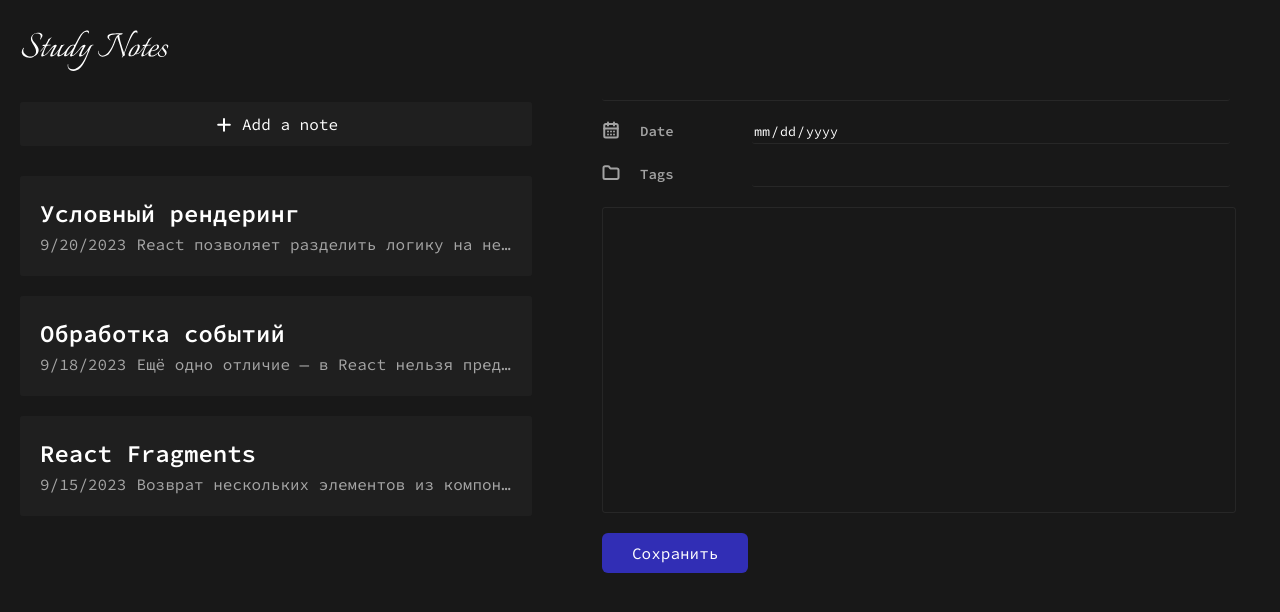
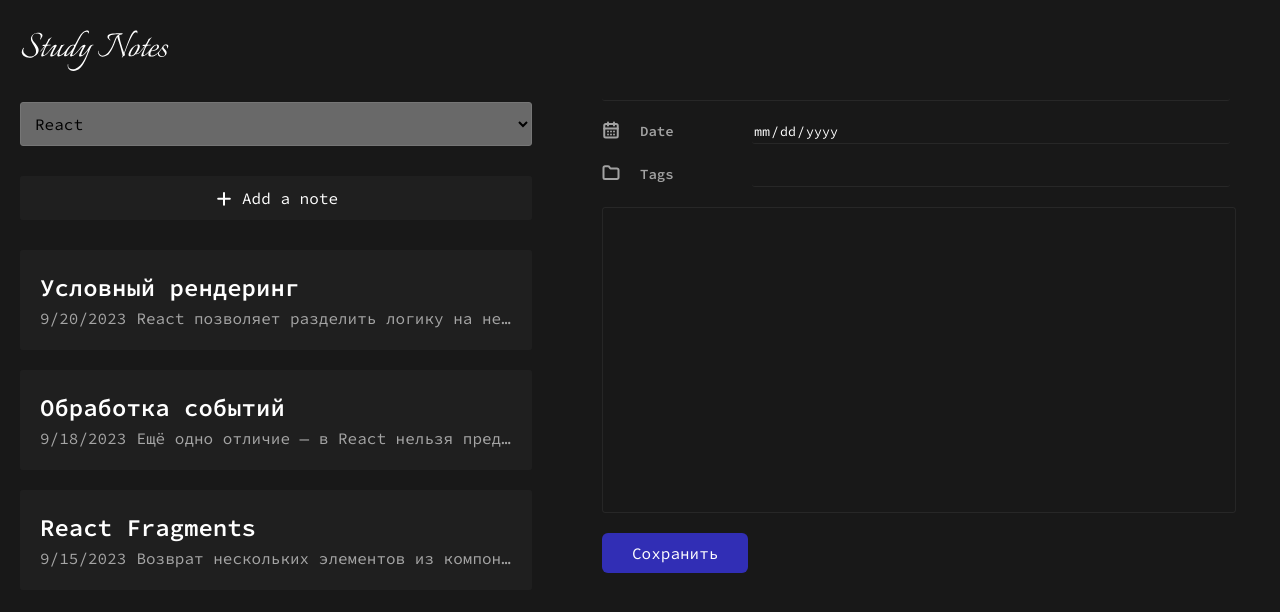
Before and after one commit to katie-soft/study-notes-react-app, a React (Vite) app: page / in a window 1280 px wide. Shown: the top 612 px of the page. Built offline with nearby package versions, Linux system fonts and the light colour scheme.

Commit message:
feat: add topic select using context

```diff
--- a/src/App.jsx
+++ b/src/App.jsx
@@ -1,5 +1,6 @@
 import { useLocalStorage } from './hooks/use-localstorage.hook';
 import styles from './App.module.css';
+import { TopicContextProvider } from './context/topic.context';
 import Body from './layouts/Body/Body';
 import NavPanel from './layouts/NavPanel/NavPanel';
 import Header from './components/Header/Header';
@@ -14,14 +15,14 @@ function App() {
 
 	const addItem = newItem => {
 		setItems([...mapItems(items), {
+			...newItem,
 			id: items.length > 0 ? Math.max(...items.map(item => item.id)) + 1 : 1,
-			title: newItem.title,
-			date: new Date(newItem.date),
-			text: newItem.text
+			date: new Date(newItem.date)
 		}]);
 	};
 
 	return (
+		<TopicContextProvider>
 			<div className={styles.app}>
 				<NavPanel>
 					<Header />
@@ -32,6 +33,7 @@ function App() {
 					<Form formSubmit={addItem} />
 				</Body>
 			</div>
+		</TopicContextProvider>
 	);
 }
 
--- a/src/components/Form/Form.jsx
+++ b/src/components/Form/Form.jsx
@@ -1,9 +1,10 @@
-import { useEffect, useReducer, useRef } from 'react';
+import { useContext, useEffect, useReducer, useRef } from 'react';
 import { formReducer, INITIAL_STATE } from './Form.state';
 import cn from 'classnames';
 import Button from '../Button/Button';
 import Input from '../Input/Input';
 import styles from './Form.module.css';
+import { TopicContext } from '../../context/topic.context';
 
 function Form({ formSubmit }) {
 
@@ -13,6 +14,8 @@ function Form({ formSubmit }) {
 	const titleRef = useRef();
 	const dateRef = useRef();
 	const textRef = useRef();
+
+	const { topicId } = useContext(TopicContext);
 
 	const focusError = (isValid) => {
 		switch(true) {
@@ -49,6 +52,10 @@ function Form({ formSubmit }) {
 			dispatchForm({ type: 'CLEAR'});
 		}
 	}, [isReadyToSubmit, values, formSubmit]);
+
+	useEffect(() => {
+		dispatchForm({ type: 'SET_VALUE', payload: { topicId}});
+	}, [topicId]);
 
 	const onChange = (event) => {
 		dispatchForm({
--- a/src/components/Header/Header.jsx
+++ b/src/components/Header/Header.jsx
@@ -1,10 +1,14 @@
 // import styles from './Header.module.css';
+
+import TopicSelect from '../TopicSelect/TopicSelect';
 
 function Header() {
 
 	return (
 		<>
-			<img src="/Logo.svg" alt="Study Notes" /></>
+			<img src="/Logo.svg" alt="Study Notes" />
+			<TopicSelect />
+		</>
 	);
 }
 
--- a/src/components/JournalList/JournalList.jsx
+++ b/src/components/JournalList/JournalList.jsx
@@ -2,8 +2,12 @@ import CardButton from '../CardButton/CardButton';
 import JournalItem from '../JournalItem/JournalItem';
 import { sortArrayByDate } from '../../utils/sort';
 import styles from './JournalList.module.css';
+import { useContext } from 'react';
+import { TopicContext } from '../../context/topic.context';
 
 function JournalList( {listItems} ) {
+
+	const { topicId } = useContext(TopicContext);
 
 	if (listItems.length === 0) {
 		return <span>Записей пока нет. Добавьте первую</span>;
@@ -11,7 +15,10 @@ function JournalList( {listItems} ) {
 	} else {
 		return (
 			<ul className={styles['journal-list']}>
-				{listItems.sort(sortArrayByDate).map((item) => (
+				{listItems
+					.filter(item => item.topicId === topicId)
+					.sort(sortArrayByDate)
+					.map((item) => (
 						<li key={item.id}>
 							<CardButton>
 								<JournalItem
--- /dev/null
+++ b/src/components/TopicSelect/TopicSelect.jsx
@@ -0,0 +1,21 @@
+import { useContext } from 'react';
+import { TopicContext } from '../../context/topic.context';
+import styles from './TopicSelect.module.css';
+
+function TopicSelect() {
+
+	const { topicId, setTopicId } = useContext(TopicContext);
+
+	const changeTopic = (event) => {
+		setTopicId(Number(event.target.value));
+	};
+
+	return (
+		<select name="topic" id="topic" className={styles.select} value={topicId} onChange={changeTopic}>
+			<option value="1" className={styles.option}>React</option>
+			<option value="2" className={styles.option}>Angular</option>
+		</select>
+	);
+}
+
+export default TopicSelect;
--- /dev/null
+++ b/src/components/TopicSelect/TopicSelect.module.css
@@ -0,0 +1,12 @@
+.select {
+  color: black;
+  width: 100%;
+  background-color: dimgray;
+  padding: 10px;
+  font-size: 16px;
+  border-radius: 3px;
+}
+
+.option {
+  color: black;
+}
--- /dev/null
+++ b/src/context/topic.context.jsx
@@ -0,0 +1,14 @@
+import { createContext, useState } from 'react';
+
+export const TopicContext = createContext({
+	topicId: 1
+});
+
+export const TopicContextProvider = ({ children }) => {
+
+	const [topicId, setTopicId] = useState(1);
+
+	return <TopicContext.Provider value={{ topicId, setTopicId }}>
+		{children}
+	</TopicContext.Provider>;
+};
--- a/src/layouts/NavPanel/NavPanel.module.css
+++ b/src/layouts/NavPanel/NavPanel.module.css
@@ -1,5 +1,5 @@
 .panel {
-  min-width: 400px;
+  min-width: 450px;
   max-width: 40%;
   padding: 30px 20px;
   display: flex;
--- a/src/utils/constants.js
+++ b/src/utils/constants.js
@@ -1,18 +1,21 @@
 export const INITIAL_DATA = [
 	{
 		id: 1,
+		topicId: 1,
 		title: 'Условный рендеринг',
 		date: new Date(2023, 8, 20),
 		text: 'React позволяет разделить логику на независимые компоненты. Эти компоненты можно показывать или прятать в зависимости от текущего состояния. Условный рендеринг в React работает так же, как условные выражения работают в JavaScript. Бывает нужно объяснить React, как состояние влияет на то, какие компоненты требуется скрыть, а какие — отрендерить, и как именно. В таких ситуациях используйте условный оператор JavaScript или выражения подобные if.'
 	},
 	{
 		id: 2,
+		topicId: 1,
 		title: 'Обработка событий',
 		date: new Date(2023, 8, 18),
 		text: 'Ещё одно отличие — в React нельзя предотвратить обработчик события по умолчанию, вернув false. Нужно явно вызвать preventDefault. Например, в обычном HTML для отмены отправки формы (действие по умолчанию) можно написать:'
 	},
 	{
 		id: 3,
+		topicId: 1,
 		title: 'React Fragments',
 		date: new Date(2023, 8, 15),
 		text: 'Возврат нескольких элементов из компонента является распространённой практикой в React. Фрагменты позволяют формировать список дочерних элементов, не создавая лишних узлов в DOM.'
```
Lines whose indentation alone changed are shown as unchanged.
